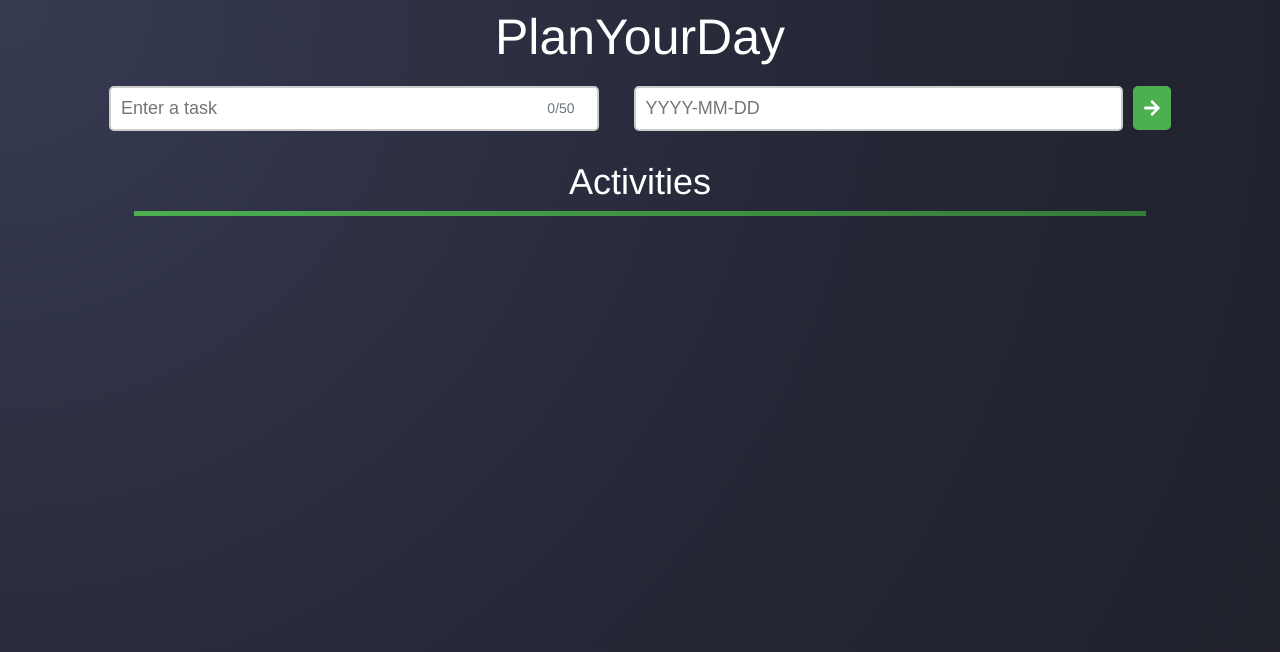
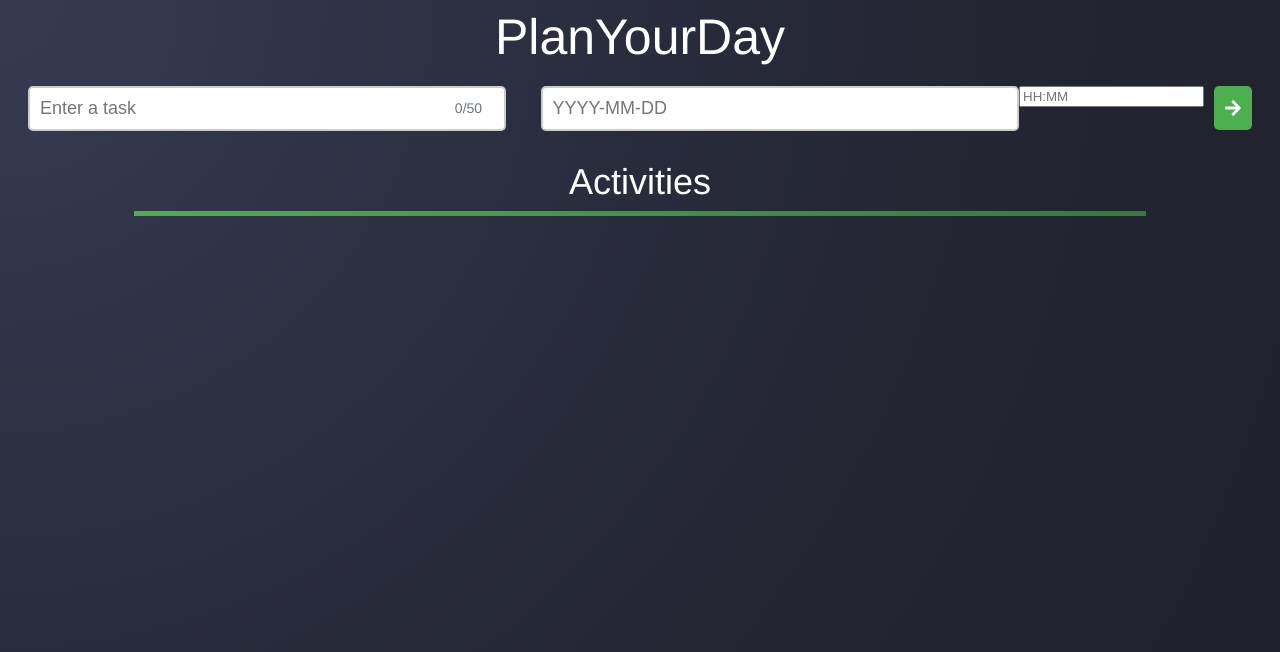
Before and after one commit to Noviru/plan_your_day, a React (Create React App) app in the folder keeptrack/: page /planyourday in a window 1280 px wide. Shown: the top 652 px of the page. Built offline with nearby package versions, Linux system fonts and the light colour scheme.

Commit message:
added time input and sorting for time

```diff
--- a/keeptrack/src/components/ActivityInput.tsx
+++ b/keeptrack/src/components/ActivityInput.tsx
@@ -8,13 +8,15 @@ interface Properties{
   date: string;
   setDate: React.Dispatch<React.SetStateAction<string>>
   isDateValid: boolean
+  setTime: React.Dispatch<React.SetStateAction<string>>
+  Time: string;
 }
 
 
 
 const MAX_LENGTH = 50;
 
-const ActivityInput = ({activity, setActivity, date, setDate, addActivity, isDateValid}: Properties) => {
+const ActivityInput = ({activity, setActivity, date, setDate, addActivity, isDateValid, setTime, Time }: Properties) => {
   const [inputLength, setInputLength] = useState<number>(activity.length);
 
   const handleChange = (e: React.ChangeEvent<HTMLInputElement>) => {
@@ -42,6 +44,13 @@ const ActivityInput = ({activity, setActivity, date, setDate, addActivity, isDat
         placeholder='YYYY-MM-DD'
         className={`input_activity_field ${isDateValid ? 'valid' : 'invalid'}`}
       />
+      <input
+        id="time-input"
+        value={Time}
+        onChange={(e) => setTime(e.target.value)}
+        placeholder="HH:MM"
+        className='input_time_field'
+        />
       <button className="submit" type="submit">
         <FaArrowRight />
       </button>
--- a/keeptrack/src/components/ActivityList.tsx
+++ b/keeptrack/src/components/ActivityList.tsx
@@ -16,6 +16,7 @@ const ActivityList: React.FC<Properties>= ({activities, setActivities}: Properti
         <SingleActivity
           activity={activity}
           date={activity.date}
+          time={activity.time}
           key={activity.id}
           activities={activities}
           setActivities={setActivities}
--- a/keeptrack/src/components/Planyourday.tsx
+++ b/keeptrack/src/components/Planyourday.tsx
@@ -1,13 +1,18 @@
-
-
 
 import {useNavigate} from "react-router-dom"
 import { check_date, date_to_number } from "../lib/DateFunctions"
+import { check_time, time_to_number } from "../lib/Timefunctions";
 import React, { useState } from 'react';
 import { Activity } from './SingleActivity';
 import '../App.css';
 import ActivityInput from './ActivityInput';
 import ActivityList from './ActivityList';
+
+function swap(arr: Array<Activity>, index1: number, index2: number) {
+  const temp = arr[index1];
+  arr[index1] = arr[index2];
+  arr[index2] = temp;
+}
 
 /**
  * Sorts array of activities by dates by using selction sort
@@ -16,11 +21,6 @@ import ActivityList from './ActivityList';
  * @returns - array of activities sorted by dates
  */
 function sort_dates(activites: Array<Activity>): Array<Activity> {
-  function swap(arr: Array<Activity>, index1: number, index2: number) {
-      const temp = arr[index1];
-      arr[index1] = arr[index2];
-      arr[index2] = temp;
-  }
   let min: number;
   for (let i = 0; i < activites.length; i = i + 1) {
       min = i
@@ -36,24 +36,43 @@ function sort_dates(activites: Array<Activity>): Array<Activity> {
   return activites;
 }
 
+function sort_time(activites: Array<Activity>): Array<Activity> {
+  let min: number;
+  for (let i = 0; i < activites.length; i = i + 1) {
+      min = i
+      for (let j = i + 1; j < activites.length; j = j + 1) {
+          if (time_to_number(activites[j].time) < time_to_number(activites[min].time)) {
+              min = j;
+          }
+      }
+      if (min !== i) {
+        swap(activites, min, i);
+      }
+  }
+  return activites;
+
+}
+
 const Planyourday: React.FC = () => {
   const [activity, setActivity] = useState<string>("");
   const [date, setDate] = useState<string>("");
+  const [Time, setTime] = useState<string>("");
   const [activities, setActivities] = useState<Activity[]>([]);
   const [isDateValid, setIsDateValid] = useState<boolean>(true);
 
+
   const addActivity = (e: React.FormEvent) => {
     e.preventDefault(); // Prevents page-refresh on every submit
-    const isValid = check_date(date);
-    setIsDateValid(isValid);
-    if (activity && date && isValid) {
+    const ValidDate = check_date(date);
+    setIsDateValid(ValidDate);
+    const ValidTime = check_time(Time);
+    if (activity && date && ValidDate && ValidTime) {
       document.getElementById("date-input.invalid-date")?.classList.remove("invalid-date");
-      setActivities(sort_dates([...activities, {id: Date.now(), todo:activity, date: date, isCompleted: false}]));
+      setActivities(sort_dates(sort_time(
+        [...activities, {id: Date.now(), todo:activity, date: date, time: Time, isCompleted: false}])));
       setActivity("");
       setDate("");
-
-
-
+      setTime("");
     } else {
       document.getElementById("date-input")?.classList.add("invalid-date");
       setActivities(activities);
@@ -65,7 +84,8 @@ const Planyourday: React.FC = () => {
       <div className="App">
         <span className = "heading">PlanYourDay </span>
       <ActivityInput activity={activity} setActivity={setActivity} date={date}
-                              setDate={setDate} addActivity={addActivity} isDateValid={isDateValid} />
+                              setDate={setDate} addActivity={addActivity} isDateValid={isDateValid} Time={Time}
+                              setTime={setTime} />
       <div className="activity-title">
         <h2>Activities</h2>
         <div className="activity-title-underline"></div>
--- a/keeptrack/src/components/SingleActivity.tsx
+++ b/keeptrack/src/components/SingleActivity.tsx
@@ -6,6 +6,7 @@ import { activity } from '../lib/types'
 type Properties = {
     activity: Activity,
     date: string,
+    time: string,
     activities: Activity[],
     setActivities: React.Dispatch<React.SetStateAction<Activity[]>>
 }
@@ -14,6 +15,7 @@ export interface Activity{
     id: number,
     todo: string,
     date: string,
+    time: string,
     isCompleted: boolean
 }
 
@@ -34,11 +36,13 @@ const SingleActivity : React.FC<Properties>= ({activity, activities, setActiviti
       <div className="activity-text">
         <s className="activity-todo">{activity.todo}</s>
         <span className="activity-date">{activity.date}</span>
+        <span className='activity-time'>{activity.time}</span>
       </div>
     ) : (
       <div className="activity-text">
         <span className="activity-todo">{activity.todo}</span>
         <span className="activity-date">{activity.date}</span>
+        <span className='activity-time'>{activity.time}</span>
       </div>
     )}
     <div className="activity-icons">
--- a/keeptrack/src/lib/Timefunctions.js
+++ b/keeptrack/src/lib/Timefunctions.js
@@ -1,6 +1,6 @@
 "use strict";
 exports.__esModule = true;
-exports.check_time = exports.check_minutes = exports.check_hours = void 0;
+exports.check_time = exports.time_to_number = exports.check_minutes = exports.check_hours = void 0;
 var DateFunctions_1 = require("./DateFunctions");
 function check_hours(hours) {
     return (0, DateFunctions_1.is_number)(hours) && Number(hours) >= 0 && Number(hours) <= 23;
@@ -10,6 +10,14 @@ function check_minutes(minutes) {
     return (0, DateFunctions_1.is_number)(minutes) && Number(minutes) >= 0 && Number(minutes) <= 59;
 }
 exports.check_minutes = check_minutes;
+function time_to_number(time) {
+    var split_time = time.split(":", 2);
+    var hours = split_time[0];
+    var minutes = split_time[1];
+    var time_string = hours + minutes;
+    return Number(time_string);
+}
+exports.time_to_number = time_to_number;
 function check_time(time) {
     var hour_minute_arr = time.split(":", 2);
     var hours = hour_minute_arr[0];
```
Also changed, not shown: keeptrack/src/lib/Timefunctions.ts (+9 -0 lines), 1 other file (tests, documents, lock files or other folders).
